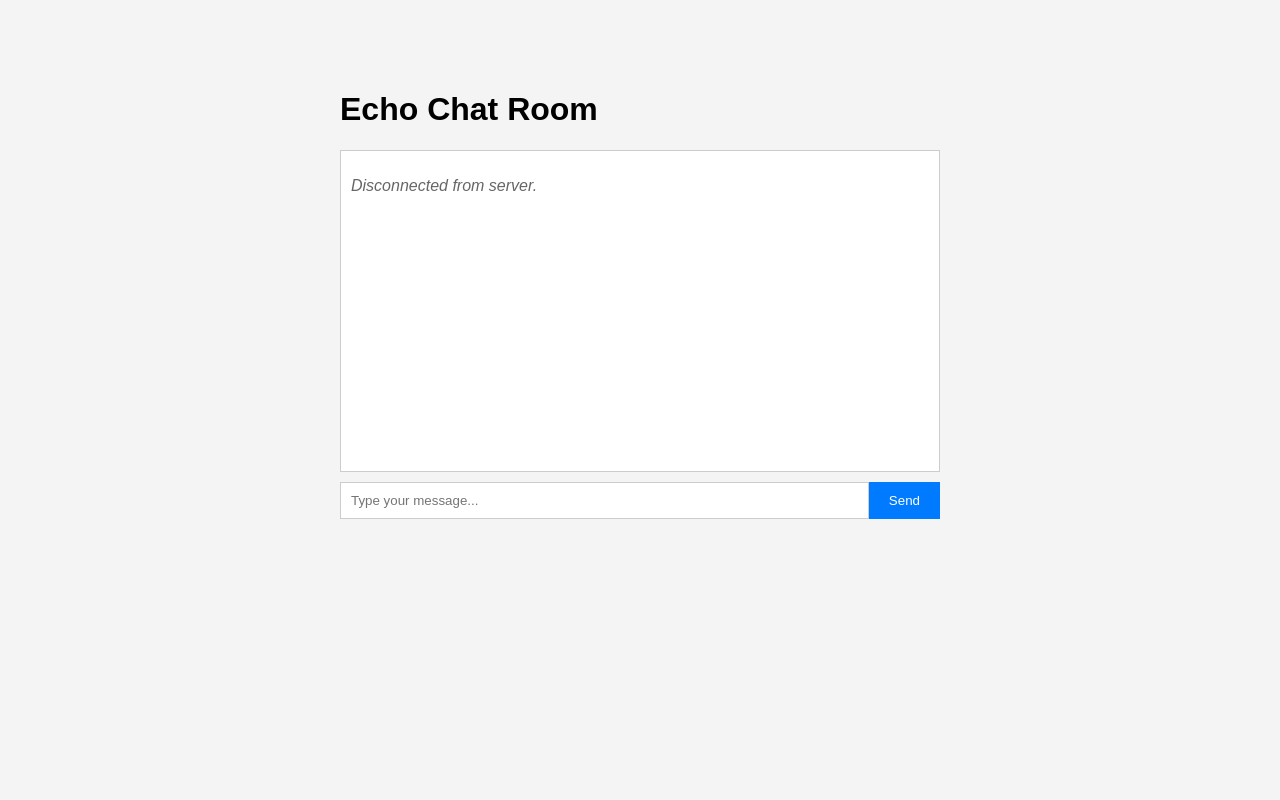
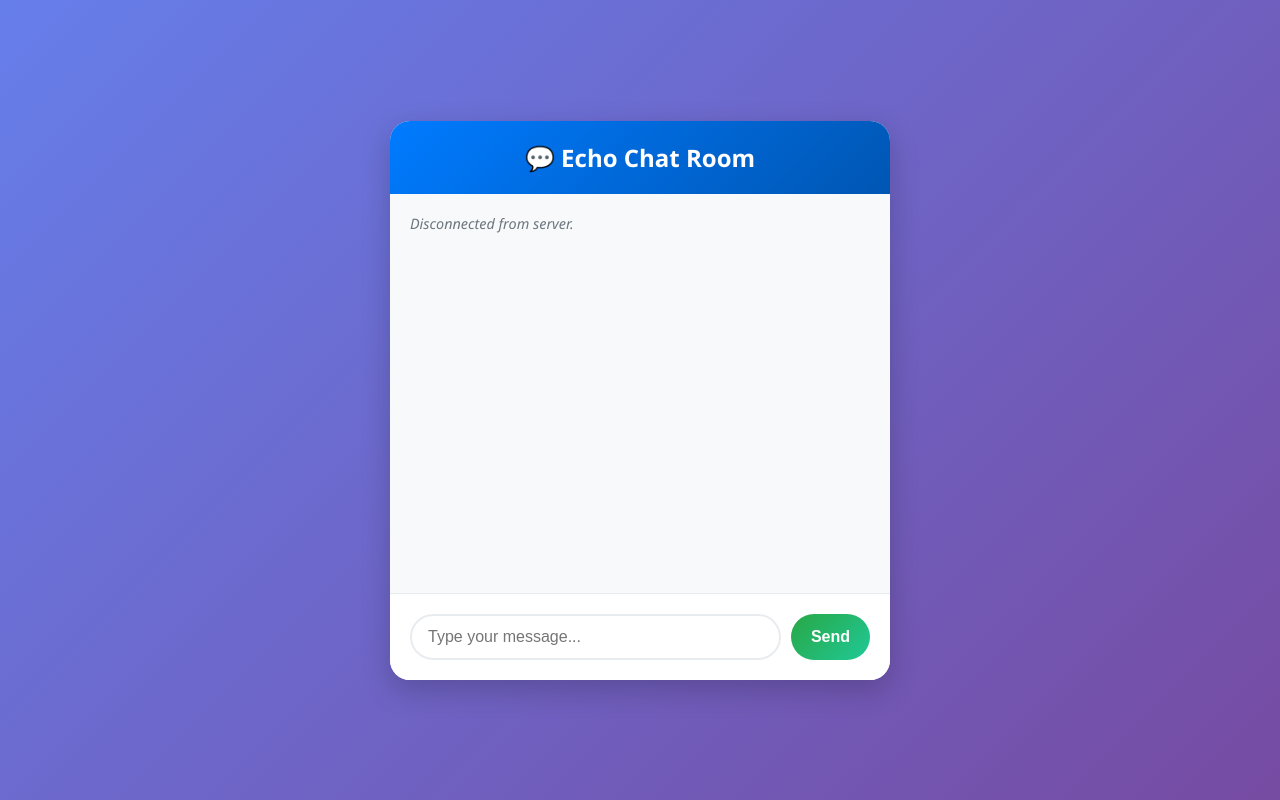
Before and after one commit to Heshan2691/echo-chat-server, a plain HTML site: page index.html in a window 1280 px wide. Drawn offline with Linux system fonts and the light colour scheme.

Commit message:
Update index.html

```diff
--- a/index.html
+++ b/index.html
@@ -5,30 +5,136 @@
     <meta name="viewport" content="width=device-width, initial-scale=1.0">
     <title>Echo Chat Room</title>
     <style>
-        body { font-family: Arial, sans-serif; max-width: 600px; margin: 50px auto; padding: 20px; background: #f4f4f4; }
-        #messages { background: white; height: 300px; overflow-y: scroll; padding: 10px; border: 1px solid #ccc; margin-bottom: 10px; }
-        #inputArea { display: flex; }
-        #messageInput { flex: 1; padding: 10px; border: 1px solid #ccc; }
-        button { padding: 10px 20px; background: #007bff; color: white; border: none; cursor: pointer; }
-        button:hover { background: #0056b3; }
-        .system { color: #666; font-style: italic; }
-        .userMsg { color: #007bff; }
-        .ownMsg { color: #28a745; font-weight: bold; }  /* New: Green for your own messages */
+        * { box-sizing: border-box; margin: 0; padding: 0; }
+        body {
+            font-family: 'Segoe UI', Tahoma, Geneva, Verdana, sans-serif;
+            background: linear-gradient(135deg, #667eea 0%, #764ba2 100%);
+            min-height: 100vh;
+            display: flex;
+            justify-content: center;
+            align-items: center;
+            padding: 20px;
+        }
+        .chat-container {
+            background: rgba(255, 255, 255, 0.95);
+            border-radius: 20px;
+            box-shadow: 0 10px 30px rgba(0, 0, 0, 0.2);
+            width: 100%;
+            max-width: 500px;
+            overflow: hidden;
+        }
+        h1 {
+            background: linear-gradient(135deg, #007bff, #0056b3);
+            color: white;
+            text-align: center;
+            padding: 20px;
+            margin: 0;
+            font-size: 1.5em;
+        }
+        #messages {
+            height: 400px;
+            overflow-y: auto;
+            padding: 20px;
+            background: #f8f9fa;
+            border-bottom: 1px solid #e9ecef;
+        }
+        #messages::-webkit-scrollbar {
+            width: 6px;
+        }
+        #messages::-webkit-scrollbar-track {
+            background: #f1f1f1;
+            border-radius: 10px;
+        }
+        #messages::-webkit-scrollbar-thumb {
+            background: #007bff;
+            border-radius: 10px;
+        }
+        #messages::-webkit-scrollbar-thumb:hover {
+            background: #0056b3;
+        }
+        #inputArea {
+            display: flex;
+            padding: 20px;
+            background: white;
+        }
+        #messageInput {
+            flex: 1;
+            padding: 12px 16px;
+            border: 2px solid #e9ecef;
+            border-radius: 25px;
+            font-size: 16px;
+            outline: none;
+            transition: border-color 0.3s;
+        }
+        #messageInput:focus {
+            border-color: #007bff;
+        }
+        button {
+            margin-left: 10px;
+            padding: 12px 20px;
+            background: linear-gradient(135deg, #28a745, #20c997);
+            color: white;
+            border: none;
+            border-radius: 25px;
+            cursor: pointer;
+            font-size: 16px;
+            font-weight: bold;
+            transition: transform 0.2s, box-shadow 0.2s;
+        }
+        button:hover {
+            transform: translateY(-2px);
+            box-shadow: 0 5px 15px rgba(40, 167, 69, 0.3);
+        }
+        .system {
+            color: #6c757d;
+            font-style: italic;
+            font-size: 0.9em;
+            margin-bottom: 5px;
+        }
+        .userMsg {
+            color: #007bff;
+            font-weight: 500;
+            margin-bottom: 8px;
+        }
+        .ownMsg {
+            color: #28a745;
+            font-weight: bold;
+            text-align: right;
+            background: rgba(40, 167, 69, 0.1);
+            padding: 8px 12px;
+            border-radius: 15px;
+            margin-left: 20%;
+            margin-bottom: 8px;
+        }
+        p {
+            animation: fadeIn 0.3s ease-in;
+        }
+        @keyframes fadeIn {
+            from { opacity: 0; transform: translateY(10px); }
+            to { opacity: 1; transform: translateY(0); }
+        }
+        @media (max-width: 480px) {
+            .chat-container { margin: 10px; border-radius: 15px; }
+            h1 { font-size: 1.2em; padding: 15px; }
+            #messages { height: 300px; padding: 15px; }
+        }
     </style>
 </head>
 <body>
-<h1>Echo Chat Room</h1>
-<div id="messages"></div>
-<div id="inputArea">
-    <input type="text" id="messageInput" placeholder="Type your message..." onkeypress="if(event.key==='Enter') sendMessage();">
-    <button onclick="sendMessage()">Send</button>
+<div class="chat-container">
+    <h1>💬 Echo Chat Room</h1>
+    <div id="messages"></div>
+    <div id="inputArea">
+        <input type="text" id="messageInput" placeholder="Type your message..." onkeypress="if(event.key==='Enter') sendMessage();">
+        <button onclick="sendMessage()">Send</button>
+    </div>
 </div>
 
 <script>
     const ws = new WebSocket('ws://localhost:1234');  // Connect to your Java server
     const messagesDiv = document.getElementById('messages');
     const input = document.getElementById('messageInput');
-    let myUsername = '';  // New: Store your username locally
+    let myUsername = '';  // Store your username locally
 
     ws.onopen = function() {
         addMessage('Connected! Waiting for username prompt...', 'system');
@@ -54,8 +160,8 @@
     function sendMessage() {
         const msg = input.value.trim();
         if (msg) {
-            // New: Immediately add to local chat (optimistic update)
-            addMessage('You: ' + msg, 'ownMsg');  // Show as "You: message" in green
+            // Immediately add to local chat (optimistic update)
+            addMessage('You: ' + msg, 'ownMsg');  // Show as "You: message" in green bubble
 
             // Send to server for broadcasting to others
             ws.send(msg);
```
